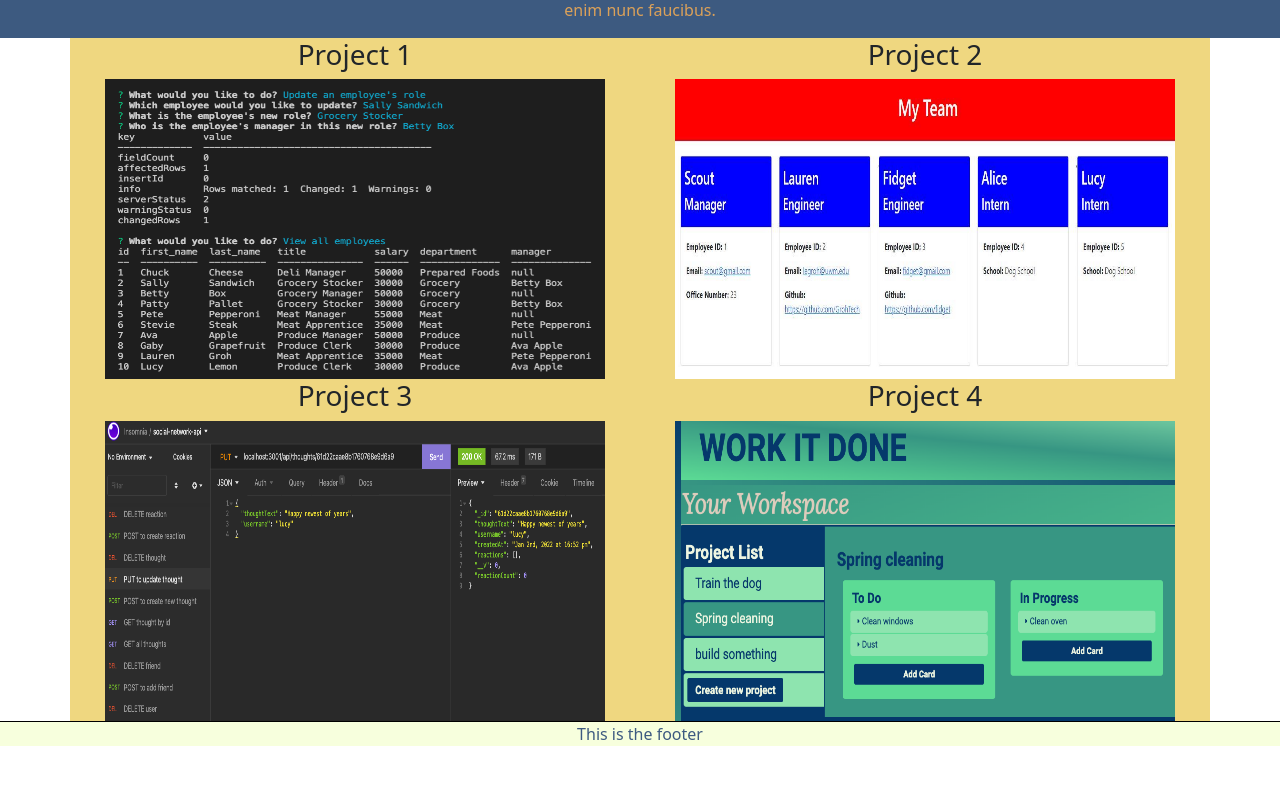
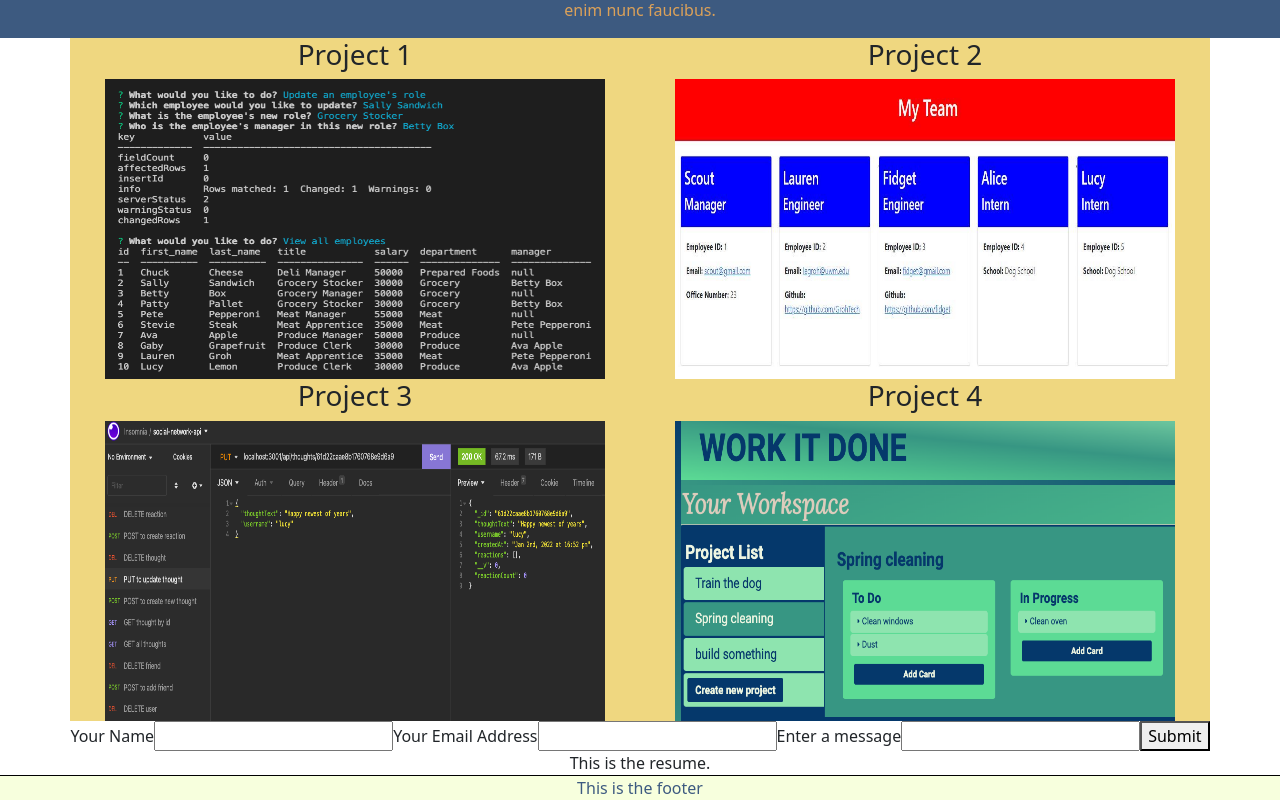
Before and after one commit to GrohTech/react-portfolio, a React (Create React App) app: page / in a window 1280 px wide. Shown: the part 577-1377 px from the top of the page. Before the commit the page ends 1323 px from the top, so only its background shows below. Built offline with nearby package versions, Linux system fonts and the light colour scheme.

Commit message:
fix navigation links, add contact form, test app

```diff
--- a/src/App.js
+++ b/src/App.js
@@ -4,6 +4,8 @@ import Header from './components/Header';
 import Project from './components/Project';
 import Footer from './components/Footer';
 import About from './components/About';
+import Contact from './components/Contact';
+import Resume from './components/Resume';
 
 function App() {
   return (
@@ -11,6 +13,8 @@ function App() {
       <Header />
       <About />
       <Project />
+      <Contact />
+      <Resume />
       <Footer />
     </div>
   );
--- a/src/components/Contact/index.js
+++ b/src/components/Contact/index.js
@@ -1,13 +1,66 @@
-import React from 'react';
+import React, { useState } from 'react';
 import './Contact.css';
+import { validateEmail } from '../../utils/helpers';
 
-const Contact = () => {
+function Contact () {
+
+    const [formState, setFormState] = useState({ name: '', email: '', message: ''});
+    const [errorMessage, setErrorMessage] = useState('');
+    const { name, email, message } = formState;
+
+    const handleSubmit = e => {
+        e.preventDefault();
+        if (!errorMessage) {
+          console.log('Submit Form', formState);
+        }
+    }
+
+    const handleChange = (e) => {
+        if (e.target.name === 'email') {
+          const isValid = validateEmail(e.target.value);
+          if (!isValid) {
+            setErrorMessage('Your email is invalid.');
+          } else {
+            setErrorMessage('');
+          }
+        } else {
+          if (!e.target.value.length) {
+            setErrorMessage(`${e.target.name} is required.`);
+          } else {
+            setErrorMessage('');
+          }
+        }
+        if (!errorMessage) {
+          setFormState({ ...formState, [e.target.name]: e.target.value });
+          console.log('Handle Form', formState);
+        }
+      };
 
     return(
-        <section className="contact">
+        <section id="contact" className="contact">
+            <form onSubmit={handleSubmit}>
+                <label for="name">Your Name</label>
+                <input type="text" name="name" defaultValue={name} onBlur={handleChange}></input>
+                <label for="email">Your Email Address</label>
+                <input type="text" name="email" defaultValue={email} onBlur={handleChange}></input>
+                <label for="message">Enter a message</label>
+                <input type="text" name="message" defaultValue={message} onblur={handleChange}></input>
+                {errorMessage && (
+                <div>
+                <p className="error-text">{errorMessage}</p>
+                </div>)}
+                <button type="submit">Submit</button>
+            </form>
         </section>
     )
 
 }
 
 export default Contact;
+
+// WHEN I am presented with the Contact section
+// THEN I see a contact form with fields for a name, an email address, and a message
+// WHEN I move my cursor out of one of the form fields without entering text
+// THEN I receive a notification that this field is required
+// WHEN I enter text into the email address field
+// THEN I receive a notification if I have entered an invalid email address
--- a/src/components/Project/index.js
+++ b/src/components/Project/index.js
@@ -8,7 +8,7 @@ import workItDone from '../../assets/images/work-it-done.png';
 const Project = () => {
 
     return(
-        <section className="project container">
+        <section id="portfolio" className="project container">
             <section className="row">
                 <section className="project-item" className=" col-sm">
                     <h3>Project 1</h3>
--- a/src/components/Resume/index.js
+++ b/src/components/Resume/index.js
@@ -4,7 +4,8 @@ import './Resume.css';
 const Resume = () => {
 
     return(
-        <section className="resume">
+        <section id="resume" className="resume">
+        This is the resume.
         </section>
     )
 
--- a/src/utils/helpers.js
+++ b/src/utils/helpers.js
@@ -1,3 +1,7 @@
 export function capitalizeFirstLetter(string) {
     return string.charAt(0).toUpperCase() + string.slice(1);
   }
+  export function validateEmail(email) {
+    var re = /^(([^<>()[\]\\.,;:\s@"]+(\.[^<>()[\]\\.,;:\s@"]+)*)|(".+"))@((\[[0-9]{1,3}\.[0-9]{1,3}\.[0-9]{1,3}\.[0-9]{1,3}\])|(([a-zA-Z\-0-9]+\.)+[a-zA-Z]{2,}))$/;
+    return re.test(String(email).toLowerCase());
+  }
```
